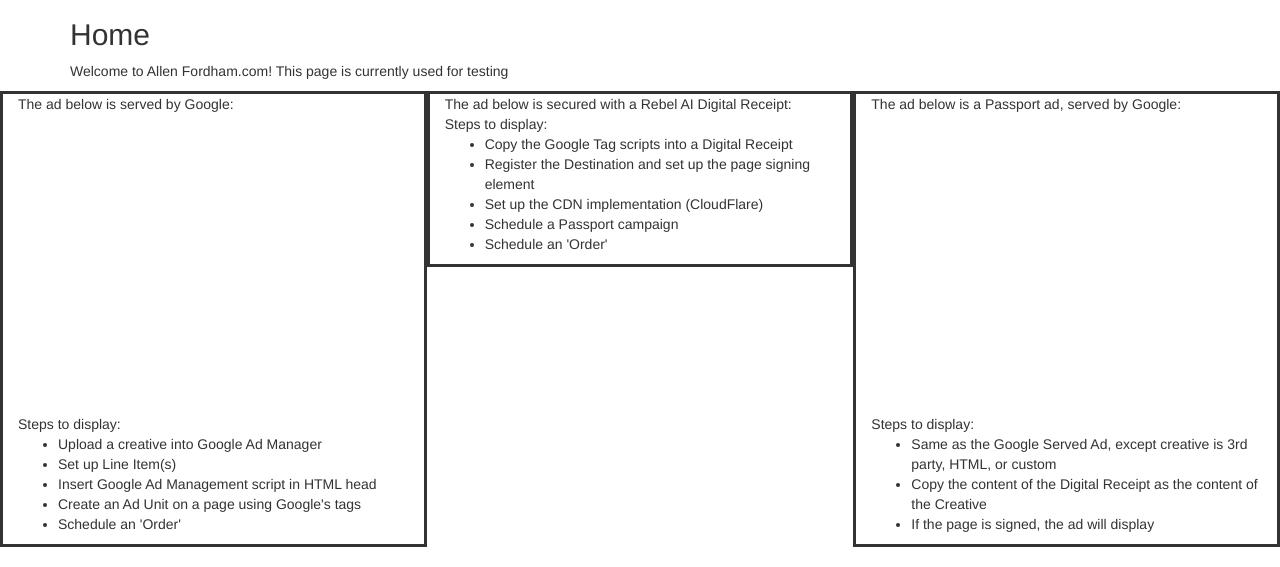
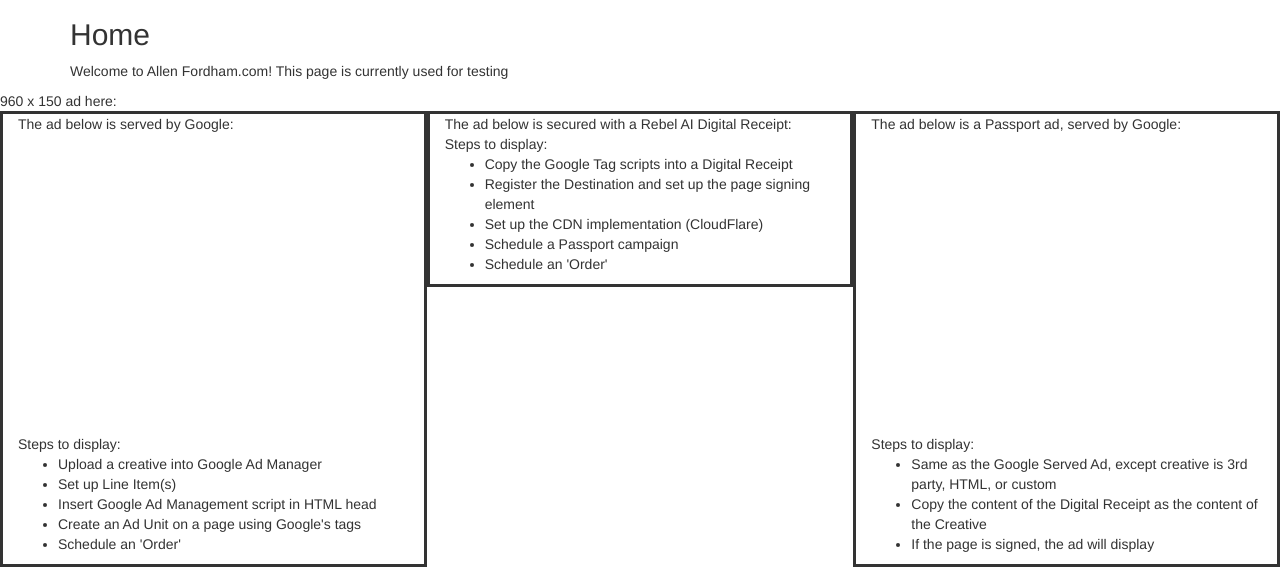
Before and after one commit to Allen-37F/allen-37F.github.io, a website: page index.html in a window 1280 px wide. Shown: the part 1034-1601 px from the top of the page. Drawn offline with nearby package versions, Linux system fonts and the light colour scheme; a script that the page names is missing.

Commit message:
add euro size:

```diff
--- a/index.html
+++ b/index.html
@@ -100,7 +100,7 @@
 
   <!-- Testing funky european sized ad -->
   <div >
-    <script type="text/javascript" src="https://secure.dev.rebel.ai/adb/secure-content-delivery?ag=d8a7f64a8d33e354e1416d8d33e354e1716d0a98e0d48a273e4311a0d48a273e731170&ap=${AUCTION_PRICE}"></script>
+    960 x 150 ad here: <script type="text/javascript" src="https://secure.dev.rebel.ai/adb/secure-content-delivery?ag=d8a7f64a8d33e354e1416d8d33e354e1716d0a98e0d48a273e4311a0d48a273e731170&ap=${AUCTION_PRICE}"></script>
   </div>
 
   <!-- Google Ad Unit :  -->
```
